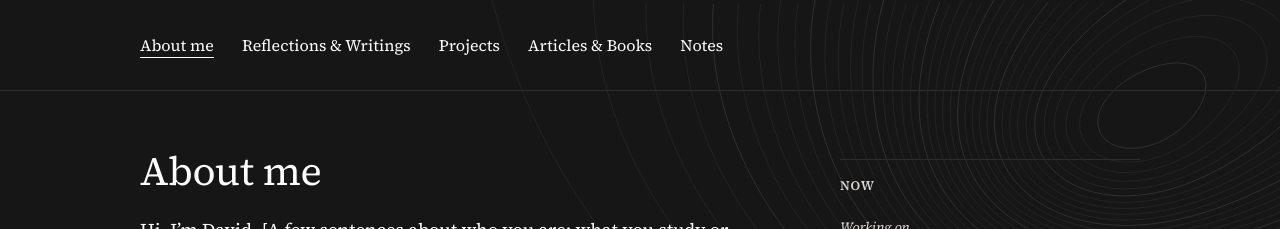
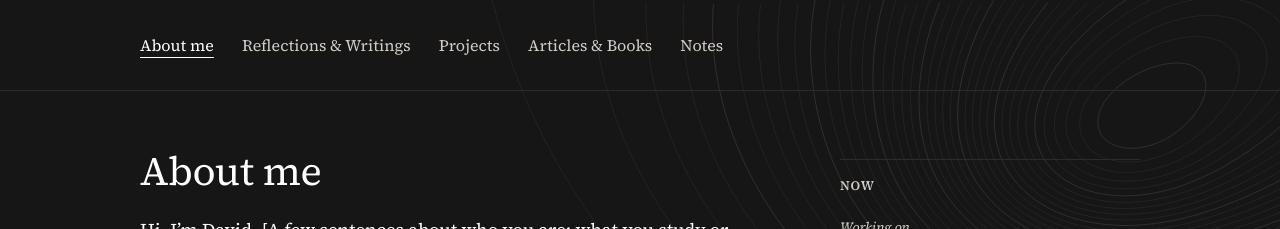
Before and after one commit to David-Berntsson/David-Berntsson.github.io, a Jekyll site: the page built from index.md, in a window 1280 px wide. Shown: the top 229 px of the page. Built offline with Jekyll 4.4.1, drawn with Linux system fonts in a browser that asks for light colours.

Commit message:
Grey menu, grey d2cec7

```diff
--- a/assets/css/style.scss
+++ b/assets/css/style.scss
@@ -10,7 +10,7 @@ $surface: #1e1e1e;
    white      - headings, titles, links, the text you read
    light grey - dates, labels, descriptions, inactive menu items */
 $text:    #ffffff;
-$muted:   #dcd9d3;
+$muted:   #d2cec7;
 $heading: #ffffff;
 $link:    #ffffff;
 
@@ -83,7 +83,7 @@ body::before {
 .nav a {
   padding: 10px 0;
   font-size: 16px;
-  color: $link;
+  color: $muted;
   text-decoration: none;
 }
 .nav a:hover { color: $heading; }
```
